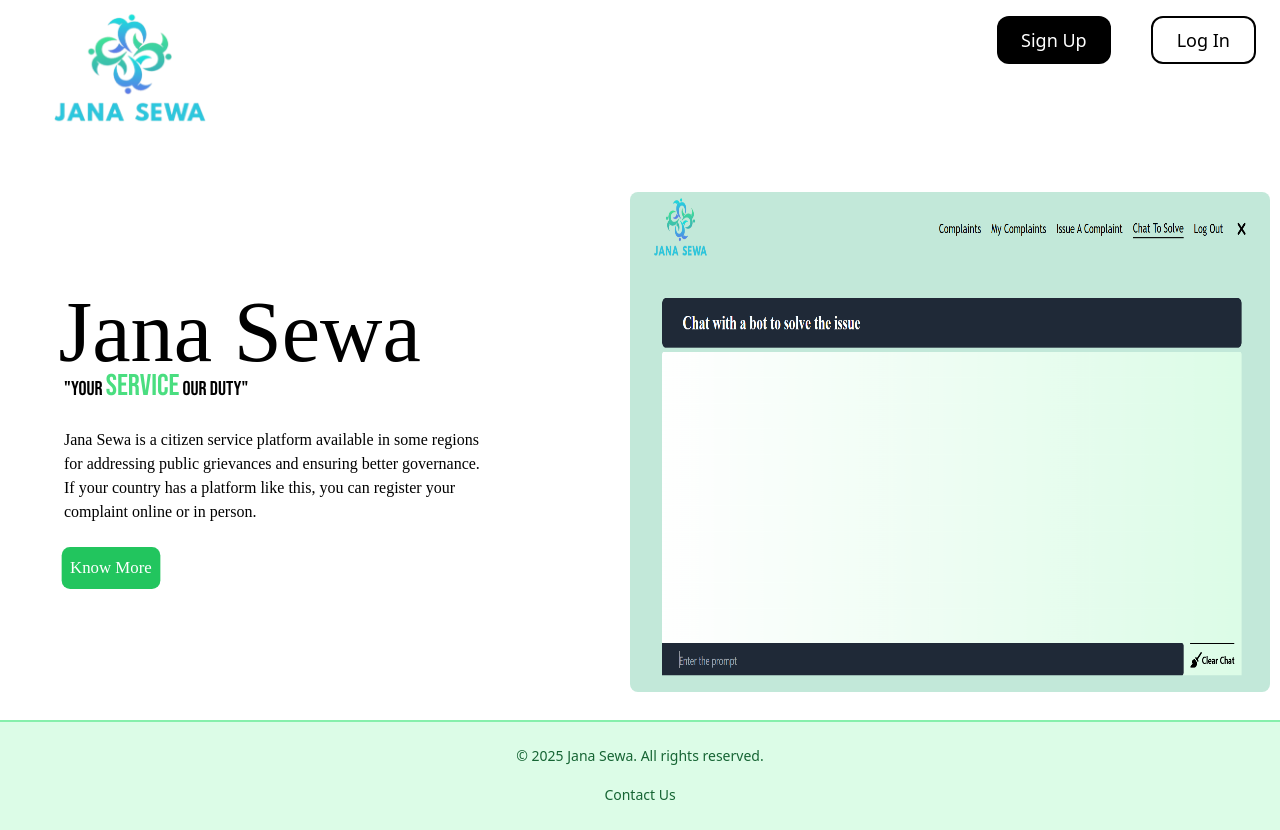
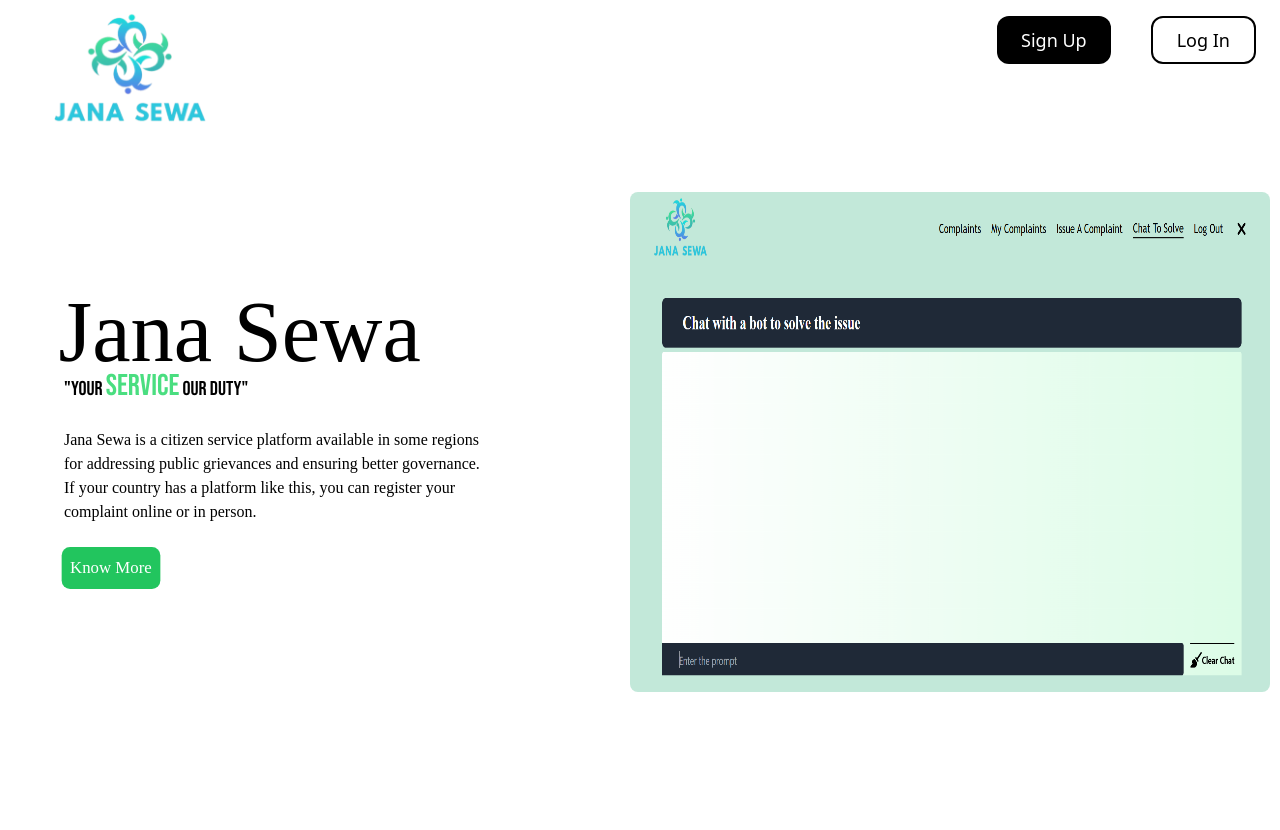
Before and after one commit to kecitclub/illuminate, a React (Vite) app in the folder frontend/: page / in a window 1280 px wide. After the commit the page ends 800 px from the top, so only its background shows below. Built offline with nearby package versions, Linux system fonts and the light colour scheme; a web font is replaced by a local one.

Commit message:
footer not approved so deleted

```diff
--- a/frontend/src/AdminComponents/VerifyComplaint.jsx
+++ b/frontend/src/AdminComponents/VerifyComplaint.jsx
@@ -33,6 +33,8 @@ const VerifyComplaint = () => {
     <div className='h-[90vh] w-full pt-16 px-8'>
     <h1 className="text-3xl font-customParaTwo bg-gray-800 text-white py-5 rounded-lg px-12 flex justify-between items-center">
         <span>Complaints from users across the ward for admin</span>
+        <p className="text-sm text-white-500 ">Total Complaints: {complaints.length}</p>
+
     </h1>
     <div className='h-auto w-full mt-16 flex flex-col justify-center items-center gap-12'>
         {complaints.map(complain => (
--- a/frontend/src/LandingComponents/LandingPage.jsx
+++ b/frontend/src/LandingComponents/LandingPage.jsx
@@ -14,7 +14,6 @@ const LandingPage = () => {
       </div>
 
 
-      <Footer />
 
     </div>
   )
--- a/frontend/src/LandingComponents/footer.jsx
+++ /dev/null
@@ -1,18 +0,0 @@
-import React from "react";
-
-const Footer = () => {
-  return (
-    <footer className="bg-green-100 border-t-2 border-green-300 py-6 relative">
-      <div className="container mx-auto text-center">
-        <p className="text-sm text-green-800">&copy; 2025 Jana Sewa. All rights reserved.</p>
-        <nav className="mt-4">
-          <a href="#" className="text-green-800 hover:underline mx-3 text-sm">
-            Contact Us
-          </a>
-        </nav>
-      </div>
-    </footer>
-  );
-};
-
-export default Footer;
```
Also changed, not shown: 1 other file (tests, documents, lock files or other folders).
